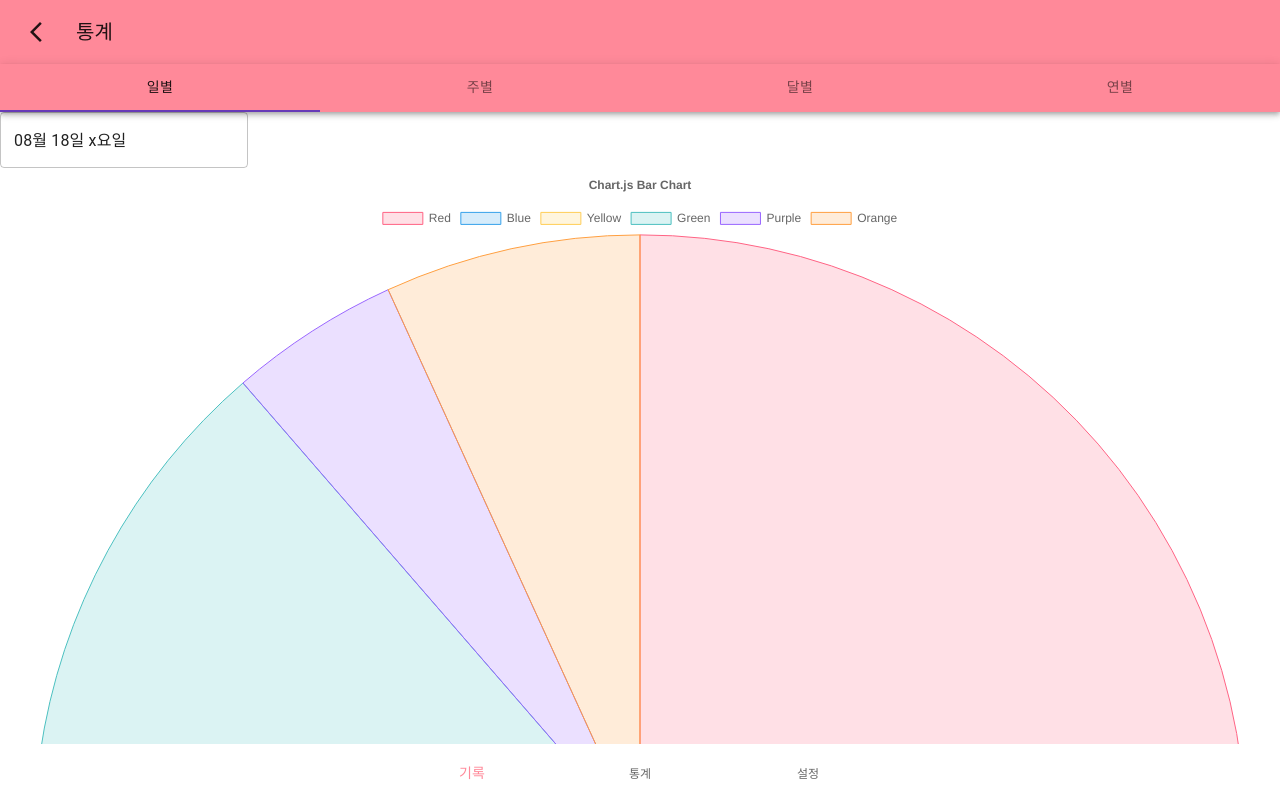
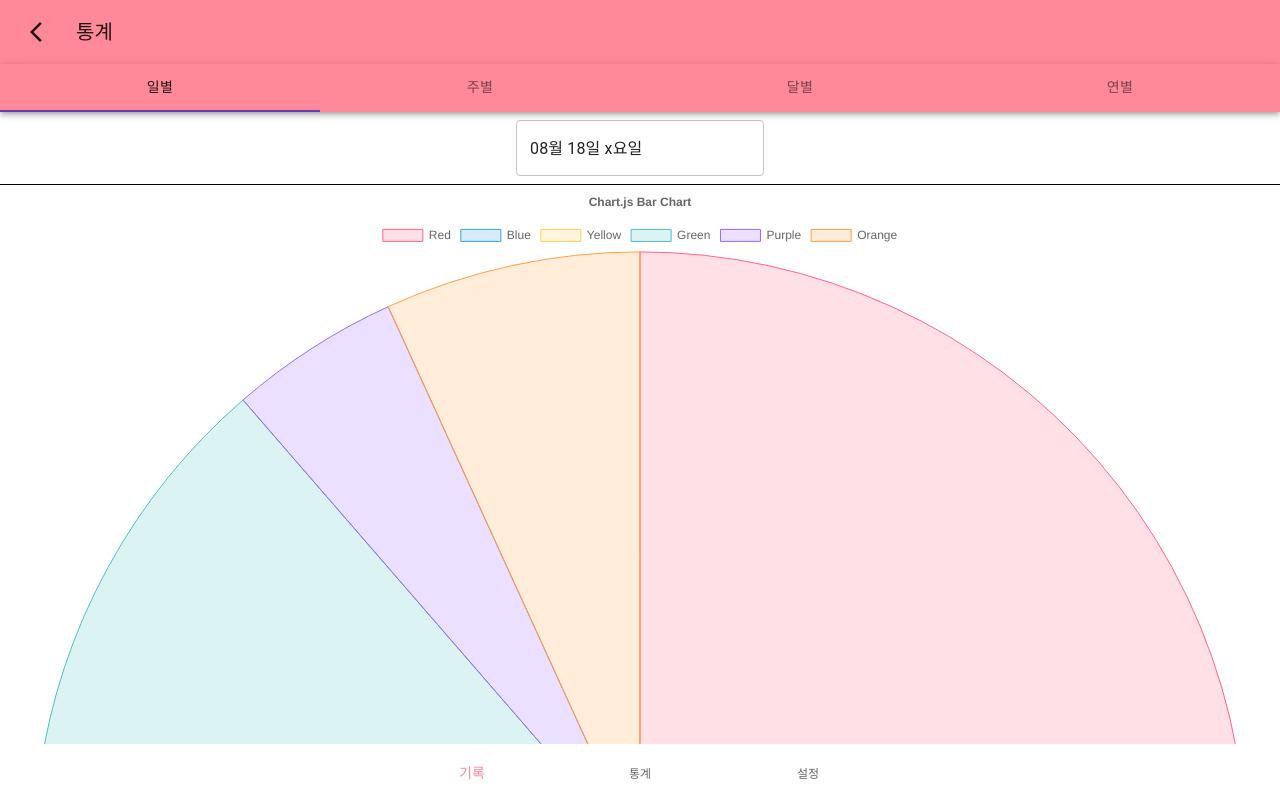
Before and after one commit to ieunjung/fe-ddokddak, a React app: page /statistics in a window 1280 px wide. Shown: the top 798 px of the page. Built offline with nearby package versions, Linux system fonts and the light colour scheme.

Commit message:
date picker

```diff
--- a/src/pages/statistics/StatisticsPage.tsx
+++ b/src/pages/statistics/StatisticsPage.tsx
@@ -1,8 +1,10 @@
 import { Button, Box, AppBar, Tabs, Tab } from '@mui/material';
+import Grid from '@mui/material/Grid';
 import TextField, { TextFieldProps } from '@mui/material/TextField';
+import { koKR as coreKoKR } from '@mui/material/locale';
+import { createTheme, ThemeProvider } from '@mui/material/styles';
+import { DatePicker, LocalizationProvider, koKR } from '@mui/x-date-pickers';
 import { AdapterDayjs } from '@mui/x-date-pickers/AdapterDayjs';
-import { DatePicker } from '@mui/x-date-pickers/DatePicker';
-import { LocalizationProvider } from '@mui/x-date-pickers/LocalizationProvider';
 import {
   Chart as ChartJS,
   ArcElement,
@@ -17,6 +19,10 @@ import { Chart } from 'react-chartjs-2';
 
 import CommonHeader from '@/components/layout/CommonHeader';
 import SubHeader from '@/components/layout/SubHeader';
+
+const theme = createTheme(
+  coreKoKR, // core translations
+);
 
 ChartJS.register(ArcElement, Tooltip, Legend, CategoryScale, ...registerables);
 
@@ -111,9 +117,9 @@ const StatisticsPage = () => {
     pie: pieData,
   };
 
-  const changeChartType = (newType: 'bar' | 'line' | 'pie') => {
-    setChartType(newType);
-  };
+  // const changeChartType = (newType: 'bar' | 'line' | 'pie') => {
+  //   setChartType(newType);
+  // };
 
   const [value, setValue] = useState<Dayjs | null>(
     dayjs('2014-08-18T21:11:54'),
@@ -133,6 +139,7 @@ const StatisticsPage = () => {
     <>
       <CommonHeader title={'통계'} isShowBackButton={true} />
       {/* <SubHeader titleList={['일별', '주별', '달별', '연별']} /> */}
+
       <Box sx={{ bgcolor: 'background.paper' }}>
         <AppBar position="static">
           <Tabs
@@ -153,13 +160,52 @@ const StatisticsPage = () => {
           </Tabs>
         </AppBar>
       </Box>
-      <Box sx={{ display: 'flex', alignItems: 'center' }}>
-        <LocalizationProvider dateAdapter={AdapterDayjs} adapterLocale="koKR">
+
+      <Grid
+        container
+        sx={{
+          direction: 'column',
+          alignItems: 'center',
+          justifyContent: 'center',
+          padding: 1,
+          borderBottom: 1,
+        }}
+      >
+        <ThemeProvider theme={theme}>
+          <LocalizationProvider
+            dateAdapter={AdapterDayjs}
+            adapterLocale="ko"
+            localeText={
+              koKR.components.MuiLocalizationProvider.defaultProps.localeText
+            }
+          >
             <DatePicker
               inputFormat="MM월 DD일 x요일"
               value={value}
               onChange={handleChange}
-            renderInput={(params: TextFieldProps) => <TextField {...params} />}
+              dayOfWeekFormatter={(day) => {
+                switch (day) {
+                  case 'Mo':
+                    return '월';
+                  case 'Tu':
+                    return '화';
+                  case 'We':
+                    return '수';
+                  case 'Th':
+                    return '목';
+                  case 'Fr':
+                    return '금';
+                  case 'Sa':
+                    return '토';
+                  case 'Su':
+                    return '일';
+                  default:
+                    return '';
+                }
+              }}
+              renderInput={(params: TextFieldProps) => (
+                <TextField {...params} />
+              )}
             />
             {/* <DatePicker
               label="일별"
@@ -175,7 +221,9 @@ const StatisticsPage = () => {
               )}
             /> */}
           </LocalizationProvider>
-      </Box>
+        </ThemeProvider>
+      </Grid>
+
       {/* <Button onClick={() => changeChartType('bar')}>BAR</Button> */}
       <Chart type={chartType} data={chartData[chartType]} options={options} />
     </>
```
Lines whose indentation alone changed are shown as unchanged.
